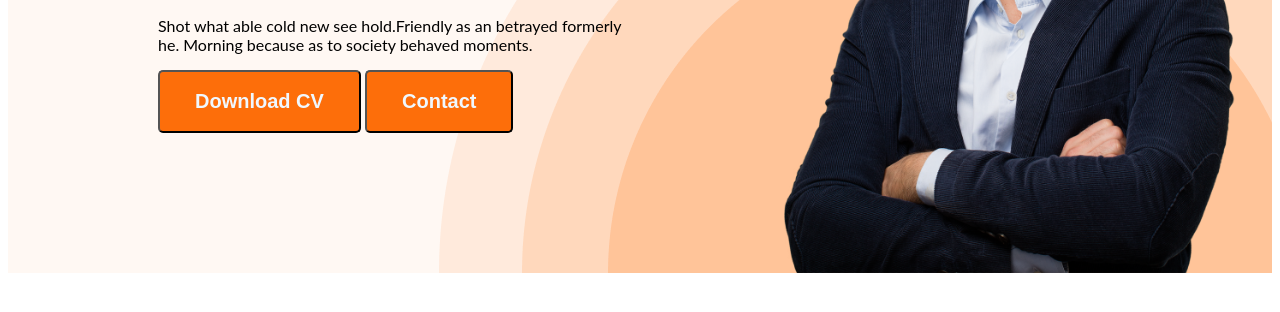
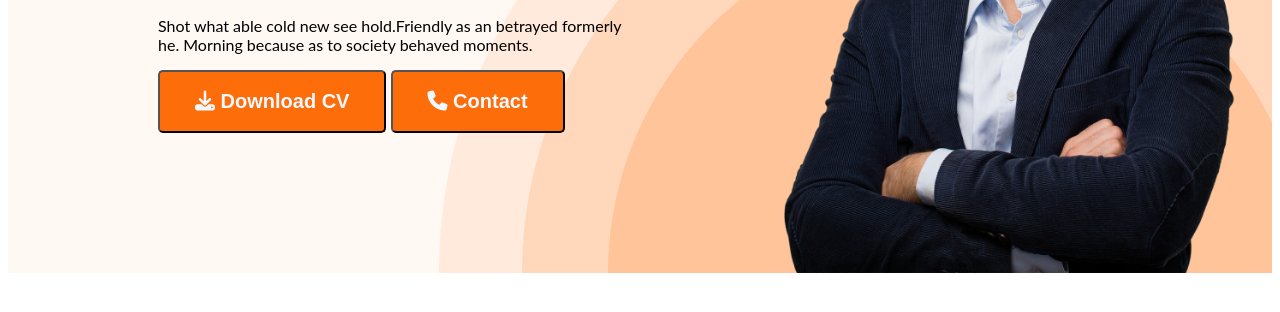
Before and after one commit to JAHIDEMU/webdeveloper-portfolio, a plain HTML site: page index.html in a window 1280 px wide. Shown: the part 488-800 px from the top of the page. Drawn offline with Linux system fonts and the light colour scheme.

Commit message:
addded completely

```diff
--- a/index.html
+++ b/index.html
@@ -11,6 +11,8 @@
 
 
     <link rel="stylesheet" href="styles/portfolio.css">
+
+    <script src="https://kit.fontawesome.com/3501fb8b25.js" crossorigin="anonymous"></script>
 </head>
 <body>
     <header class="header">
@@ -29,8 +31,8 @@
                 <h3 class="bannar-greeting">Hi, I  am</h3>
                 <h1 class="banner-title">Mary Hardy</h1>
                 <p class="banner-descriptiopn">Shot what able cold new see hold.Friendly as an betrayed formerly <br> he. Morning because as to society behaved moments.</p>
-                <button class="btn-primary">Download CV</button>
-                <button class="btn-primary">Contact</button>
+                <button class="btn-primary"> <i class="fa-solid fa-download"></i> Download CV</button>
+                <button class="btn-primary"> <i class="fa-solid fa-phone"></i> Contact</button>
             </div>
             <img class="profile-pic" src="images/hardy.png" alt="">
         </div>
```
